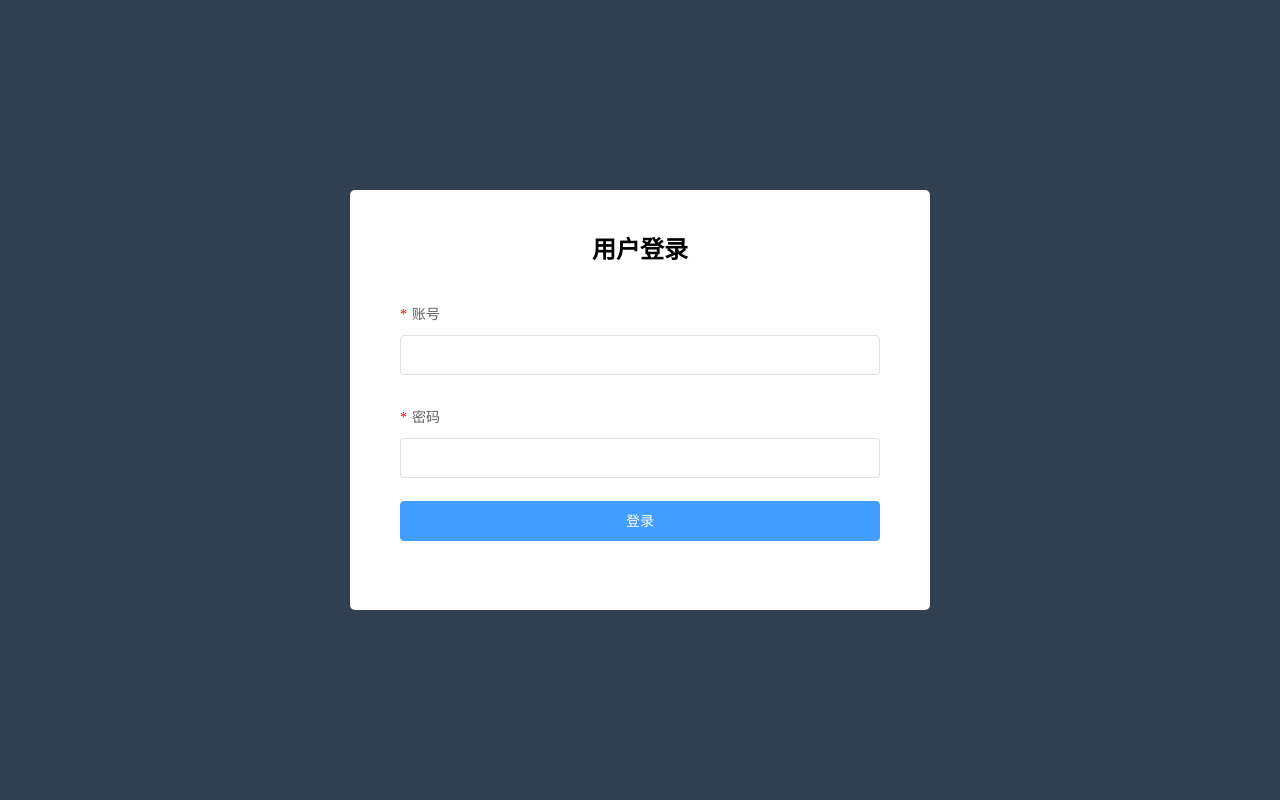
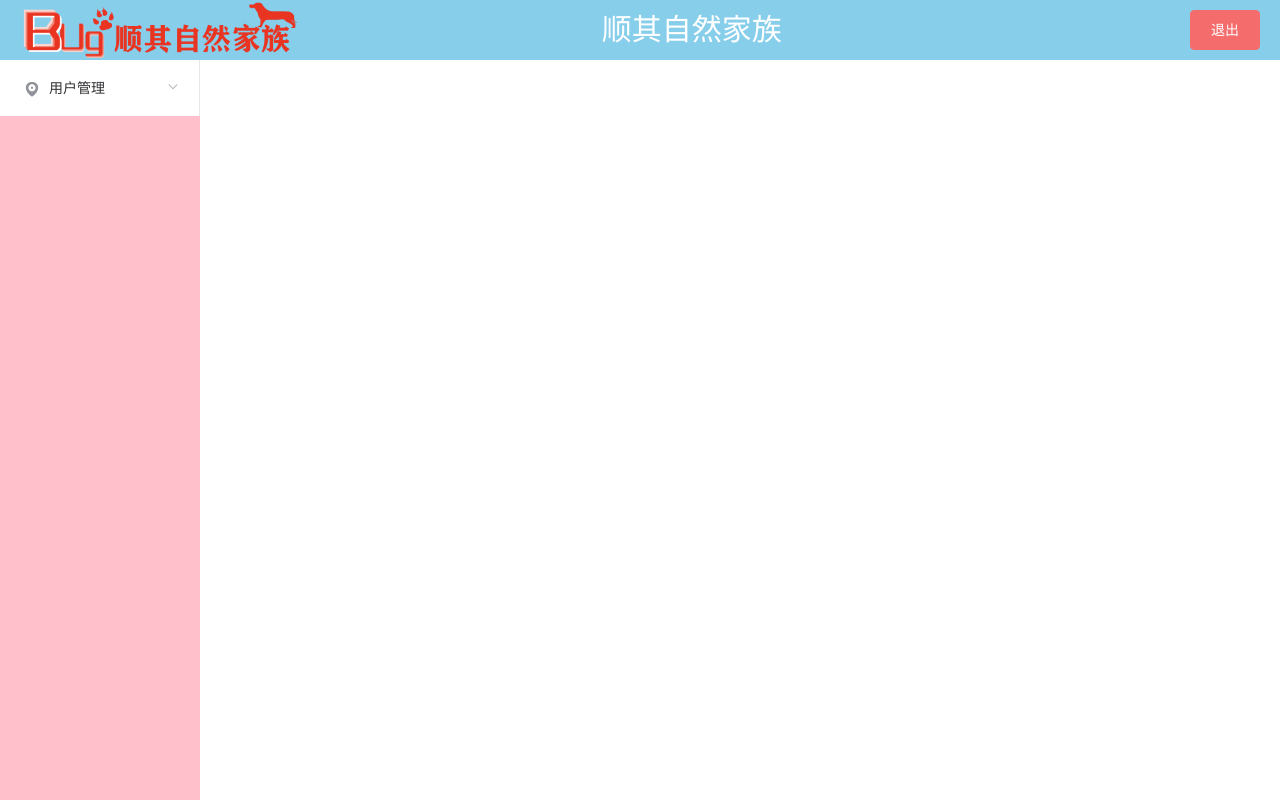
Before and after one commit to chael-frey/mymanager, a Vue app: page / in a window 1280 px wide. Before the commit this address led to /#/login. Built offline with nearby package versions, Linux system fonts and the light colour scheme.

Commit message:
路由新增

```diff
--- a/src/components/index.vue
+++ b/src/components/index.vue
@@ -15,18 +15,20 @@
     </el-header>
     <el-container>
       <el-aside width="200px" class="aside">
+          <!-- 导航菜单 -->
         <el-menu
           default-active="2"
           class="el-menu-vertical-demo"
           @open="handleOpen"
           @close="handleClose"
+          router
         >
           <el-submenu index="1">
             <template slot="title">
               <i class="el-icon-location"></i>
               <span>用户管理</span>
             </template>
-              <el-menu-item index="1-1">
+              <el-menu-item index="user">
                   <i class="el-icon-menu"></i>
                   用户列表
               </el-menu-item>
--- a/src/router.js
+++ b/src/router.js
@@ -10,8 +10,7 @@ import index from "./components/index.vue";
 // 路由规则
 const routes=[
     {path:"/login",component:login},
-    {path:"/index",component:index},
-    {path:"/",redirect:"/login"},
+    {path:"/",component:index},
 
 ];
 
```
